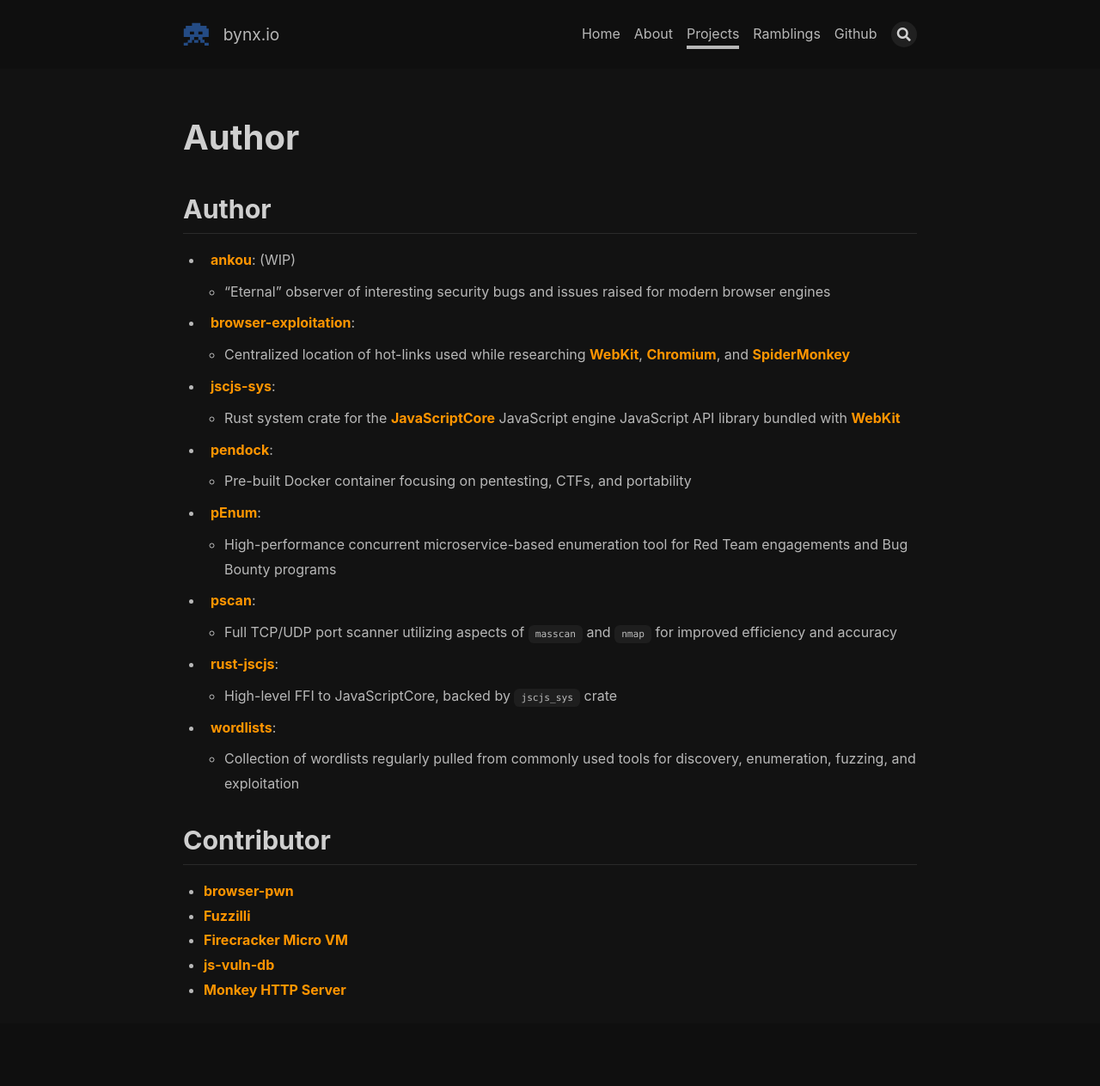
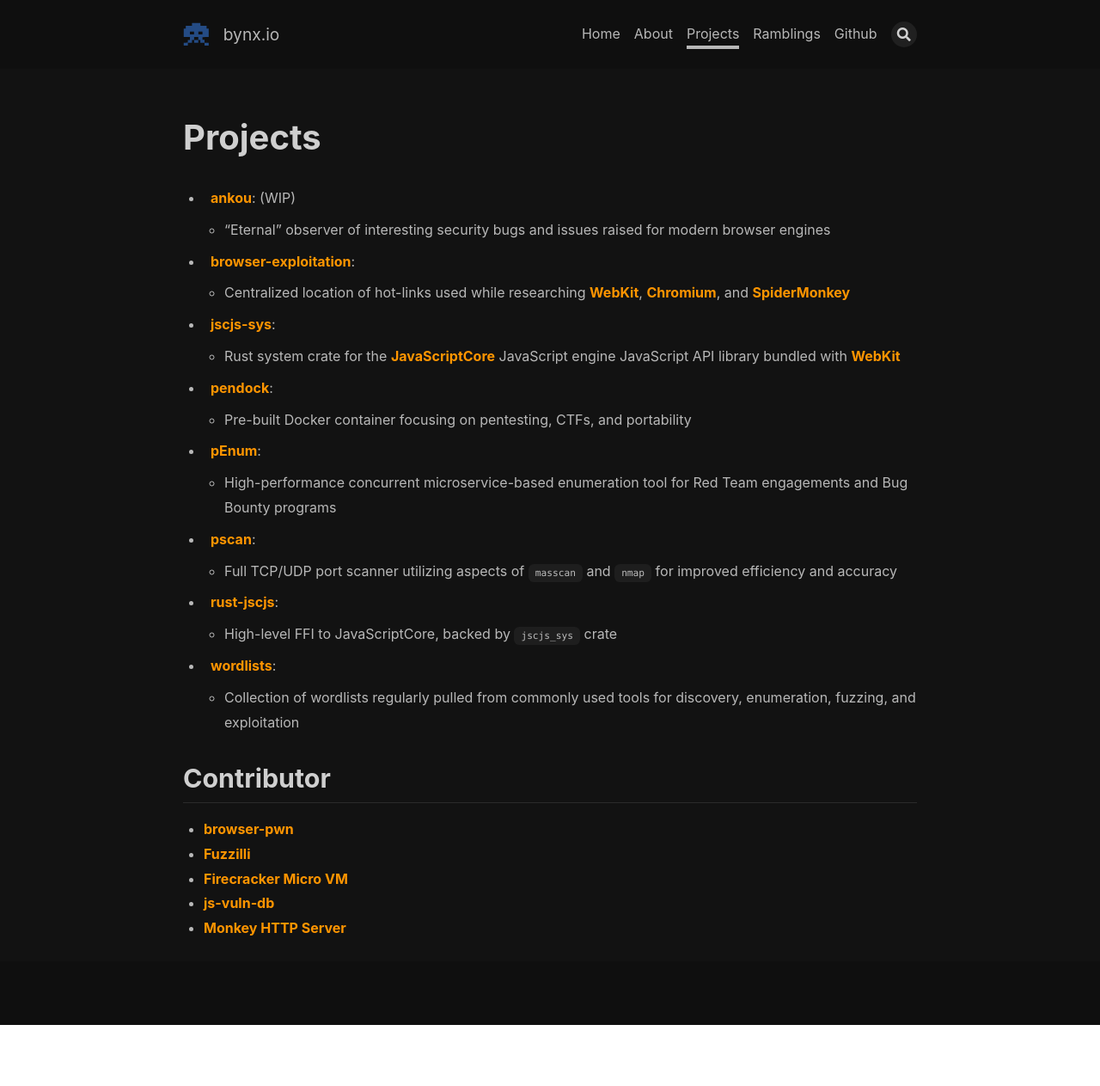
Before and after one commit to drtychai/drtychai.github.io, a Jekyll site: the page built from projects.md, in a window 1280 px wide. Shown: the whole page at 86% size. Built offline with Jekyll 4.4.1, drawn with Linux system fonts in a browser that asks for light colours; nearby versions of some CDN libraries; our own code applies the rules of GitHub Pages for plain Markdown files; after the commit the page ends 1192 px from its top, so only the background shows below that.

Commit message:
dedup page title

```diff
--- a/projects.md
+++ b/projects.md
@@ -11,7 +11,6 @@
 key: page-projects
 ---
 
-## Author
 - [ankou](https://github.com/drtychai/ankou): (WIP)
 
   - "Eternal" observer of interesting security bugs and issues raised for modern browser engines
```
